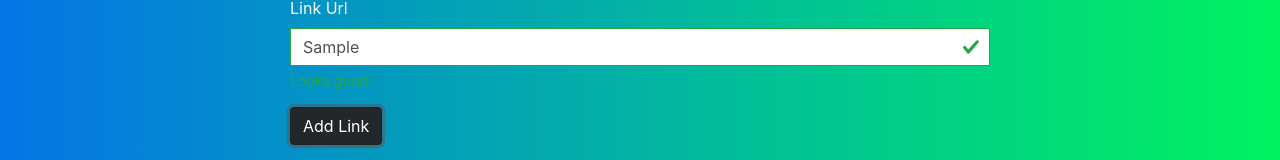
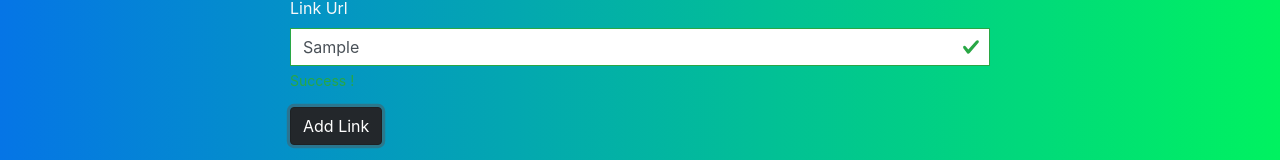
Before and after one commit to tolgakurtulus/React-Vote-App, a React (Create React App) app: page /form in a window 1280 px wide. Both pictures are taken after typing "Sample", "Sample" into the empty fields and a click on the button "Add Link". Shown: the part 261-421 px from the top of the page. Built offline with nearby package versions, Linux system fonts and the light colour scheme.

Commit message:
Second Commit

```diff
--- a/src/components/FormVal.jsx
+++ b/src/components/FormVal.jsx
@@ -48,7 +48,7 @@ const FormVal = ({ setInputText, setInputLink, todos, setTodos, inputText, input
                 value={inputText}
                 onChange={inputTextHandler}
                 />
-              <Form.Control.Feedback>Looks good!</Form.Control.Feedback>
+              <Form.Control.Feedback>Success !</Form.Control.Feedback>
             </Form.Group>
             <Form.Group as={Col} md="12" controlId="validationCustom02">
               <Form.Label className="text-light">Link Url</Form.Label>
@@ -59,7 +59,7 @@ const FormVal = ({ setInputText, setInputLink, todos, setTodos, inputText, input
                 value={inputLink}
                 onChange={inputLinkHandler}
                 />
-              <Form.Control.Feedback>Looks good!</Form.Control.Feedback>
+              <Form.Control.Feedback>Success !</Form.Control.Feedback>
             </Form.Group>
           </Form.Row>
           {/* <Button className="btn btn-dark" type="submit">Add Link</Button> */}
```
